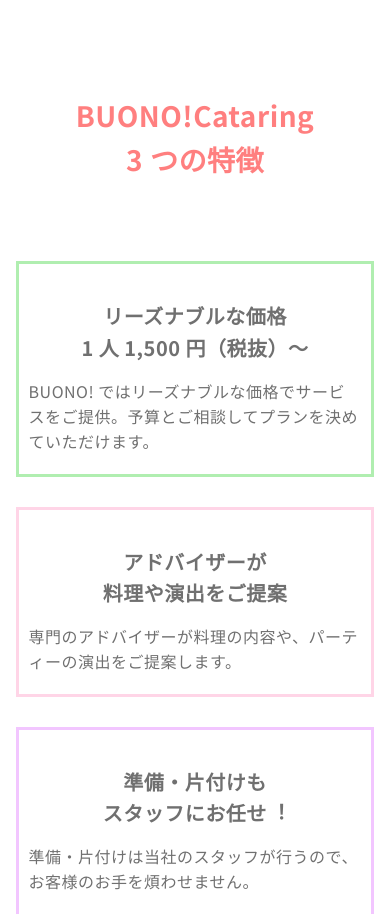
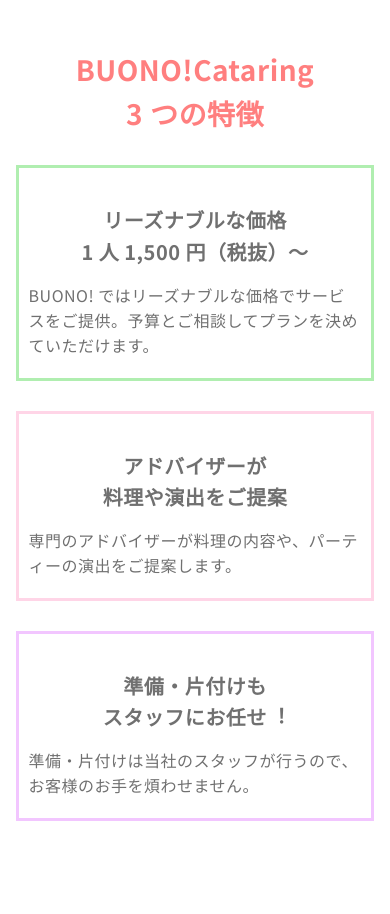
Before and after one commit to takiasahi/catering-yuki, a plain HTML site: page index.html in a window 390 px wide. Shown: the part 846-1760 px from the top of the page. Drawn offline with nearby package versions, Linux system fonts and the light colour scheme; some packages are replaced by stand-ins of ours.

Commit message:
Add files via upload

```diff
--- a/css/style.css
+++ b/css/style.css
@@ -36,7 +36,7 @@ img {
   max-width: 1100px;
   margin: 0 auto;
   padding: 0 4%;
-  margin-bottom: 96px;            /* 他はmargin-topで調整するが固定ヘッダー対策でbottomで調整 */
+  margin-bottom: 145px;            /* 他はmargin-topで調整するが固定ヘッダー対策でbottomで調整 */
   padding-top: 90px;              /* 90pxはヘッダーの高さ */
   margin-top: -90px;              /* 90pxはヘッダーの高さ */
 }
@@ -105,7 +105,7 @@ h4 {
   width: 100%;
   height: calc(100vh - 90px);       /* 90pxはヘッダーの高さ */
   margin-top: 90px;                 /* 90pxはヘッダーの高さ */
-  margin-bottom: 96px;              /* section-wrapperのmargin-bottomと合わせる*/
+  margin-bottom: 96px;
   background-image: url(../img/fv_bg@2x.png);
   background-size: auto 100%;
   background-repeat: repeat-x;
@@ -393,8 +393,9 @@ form {
 ------------------------------------- */
 .section-wrapper {
   padding: 0;                     /* 写真が左右いっぱいなのでpaddingを解除 */
-  padding-top: 0;                 /* 以下固定ヘッダー対策を解除 */
-  margin-top: 0;                  /* 以下固定ヘッダー対策を解除 */
+  padding-top: 0;                 /* 固定ヘッダー対策を解除 */
+  margin-top: 0;                  /* 固定ヘッダー対策を解除 */
+  margin-bottom: 100px;
 }
 
 /* header
@@ -497,6 +498,7 @@ form {
 .fv {
   height: calc(100vh - 45px);     /* 45pxはヘッダー高さと揃える */
   margin-top: 0;
+  margin-bottom: 50px;
 }
 
 
@@ -504,6 +506,7 @@ form {
 ------------------------------- */
 .feature-list {
   flex-direction: column;
+  margin-top: 0;
 }
 .card .img-wrapper {
   display: none;
```
